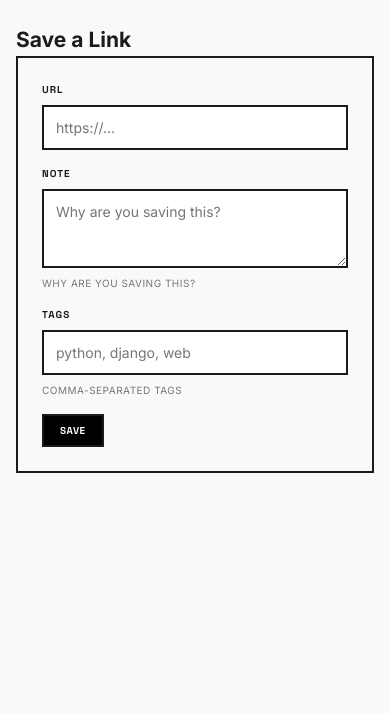
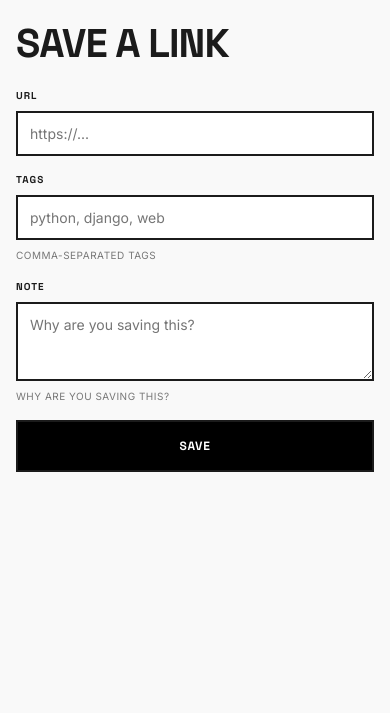
Before and after one commit to miratcan/kaydet.link, a Django app: page /bookmarks/new/ in a window 390 px wide. Shown: the part 50-763 px from the top of the page. Run offline with Django 5.2, Linux system fonts and the light colour scheme; the visitor is signed in with stand-in values (Sample User, id 1); data that the repository does not hold is empty.

Commit message:
Bookmark form: match Stitch design
- Big brutalist page title (SAVE NEW LINK)
- Form border removed, only inputs have borders
- Full-width submit button
- Tags field before note (order matches Stitch)
- URL input with inline loading indicator
- Delete zone in right sidebar with red border
- Responsive: stacks on mobile

Co-Authored-By: Claude Opus 4.6 (1M context) <noreply@anthropic.com>

```diff
--- a/core/static/css/style.css
+++ b/core/static/css/style.css
@@ -427,6 +427,17 @@ a.og-card:hover .og-card-title {
   margin-top: var(--gap-sm);
 }
 
+/* page title — big brutalist heading */
+.page-title {
+  font-family: var(--font-headline);
+  font-size: var(--font-3xl);
+  font-weight: 900;
+  text-transform: uppercase;
+  letter-spacing: -0.025em;
+  line-height: var(--line-height-none);
+  margin-bottom: var(--gap-xl);
+}
+
 /* bookmark form — two column layout */
 .bookmark-form-layout {
   display: grid;
@@ -441,8 +452,33 @@ a.og-card:hover .og-card-title {
   }
 }
 
-.bookmark-form-main .form-standalone {
+.bookmark-form-main form {
   max-width: none;
+}
+
+/* input with inline action */
+.input-with-action {
+  position: relative;
+}
+
+.input-with-action input {
+  padding-right: 120px;
+}
+
+.input-with-action .htmx-indicator {
+  position: absolute;
+  right: var(--gap-md);
+  top: 50%;
+  transform: translateY(-50%);
+}
+
+/* full-width submit button */
+.btn-full {
+  width: 100%;
+  display: block;
+  padding: var(--gap-lg);
+  font-size: var(--font-sm);
+  text-align: center;
 }
 
 /* vertical og card — preview sidebar */
@@ -469,6 +505,29 @@ a.og-card:hover .og-card-title {
   margin-top: var(--gap-sm);
   text-transform: uppercase;
   letter-spacing: 0.05em;
+}
+
+/* delete zone — right sidebar bottom */
+.form-delete-zone {
+  margin-top: var(--gap-xl);
+  border: 2px solid var(--color-error);
+  padding: var(--gap-lg);
+}
+
+.btn-delete {
+  width: 100%;
+  display: block;
+  background: none;
+  color: var(--color-error);
+  border: 2px solid var(--color-error);
+  text-align: center;
+  padding: var(--gap-sm) var(--gap-lg);
+}
+
+.btn-delete:hover {
+  background: var(--color-error);
+  color: var(--color-on-error);
+  border-color: var(--color-error);
 }
 
 /* detail sections */
--- a/core/templates/links/bookmark_form.html
+++ b/core/templates/links/bookmark_form.html
@@ -5,16 +5,17 @@
 
 {% block content %}
 <section>
-    <h1>{{ page_title }}</h1>
+    <h1 class="page-title">{{ page_title }}</h1>
     <div class="bookmark-form-layout">
         <div class="bookmark-form-main">
-            <form method="post" class="form-standalone">
+            <form method="post">
                 {% csrf_token %}
                 {% if parent %}<input type="hidden" name="parent_id" value="{{ parent.pk }}">{% endif %}
 
                 {% if show_url %}
                 <div class="form-field">
                     <label for="id_url">{% translate "URL" %}</label>
+                    <div class="input-with-action">
                         <input type="url" name="url" id="id_url"
                                maxlength="2000"
                                required
@@ -27,12 +28,20 @@
                                hx-include="[name='url']"
                                hx-params="url"
                                hx-indicator="#url-loading">
+                        <span id="url-loading" class="htmx-indicator">{% translate "Fetching..." %}</span>
+                    </div>
                     {{ form.url.errors }}
-                    <span id="url-loading" class="htmx-indicator">{% translate "Fetching..." %}</span>
                 </div>
                 {% else %}
                 <input type="hidden" name="url" value="{{ link.url }}">
                 {% endif %}
+
+                <div class="form-field">
+                    <label for="id_tag_names">{% translate "Tags" %}</label>
+                    {{ form.tag_names }}
+                    {% if form.tag_names.help_text %}<span class="helptext">{{ form.tag_names.help_text }}</span>{% endif %}
+                    {{ form.tag_names.errors }}
+                </div>
 
                 <div class="form-field">
                     <label for="id_note">{% translate "Note" %}</label>
@@ -41,21 +50,8 @@
                     {{ form.note.errors }}
                 </div>
 
-                <div class="form-field">
-                    <label for="id_tag_names">{% translate "Tags" %}</label>
-                    {{ form.tag_names }}
-                    {% if form.tag_names.help_text %}<span class="helptext">{{ form.tag_names.help_text }}</span>{% endif %}
-                    {{ form.tag_names.errors }}
-                </div>
-
-                <button type="submit">{% translate "Save" %}</button>
+                <button type="submit" class="btn-full">{% translate "Save" %}</button>
             </form>
-            {% if bookmark %}
-            <form method="post" action="{% url 'bookmark-delete' pk=bookmark.pk %}" class="form-delete">
-                {% csrf_token %}
-                <button type="submit" class="btn-text" onclick="return confirm('{% translate "Are you sure?" %}')">{% translate "Delete" %}</button>
-            </form>
-            {% endif %}
         </div>
         <aside class="bookmark-form-preview">
             {% if link %}
@@ -77,6 +73,14 @@
             </div>
             {% endif %}
             <div id="url-preview"></div>
+            {% if bookmark %}
+            <div class="form-delete-zone">
+                <form method="post" action="{% url 'bookmark-delete' pk=bookmark.pk %}">
+                    {% csrf_token %}
+                    <button type="submit" class="btn-delete" onclick="return confirm('{% translate "Are you sure?" %}')">{% translate "Delete" %}</button>
+                </form>
+            </div>
+            {% endif %}
         </aside>
     </div>
 </section>
```
Lines whose indentation alone changed are shown as unchanged.
